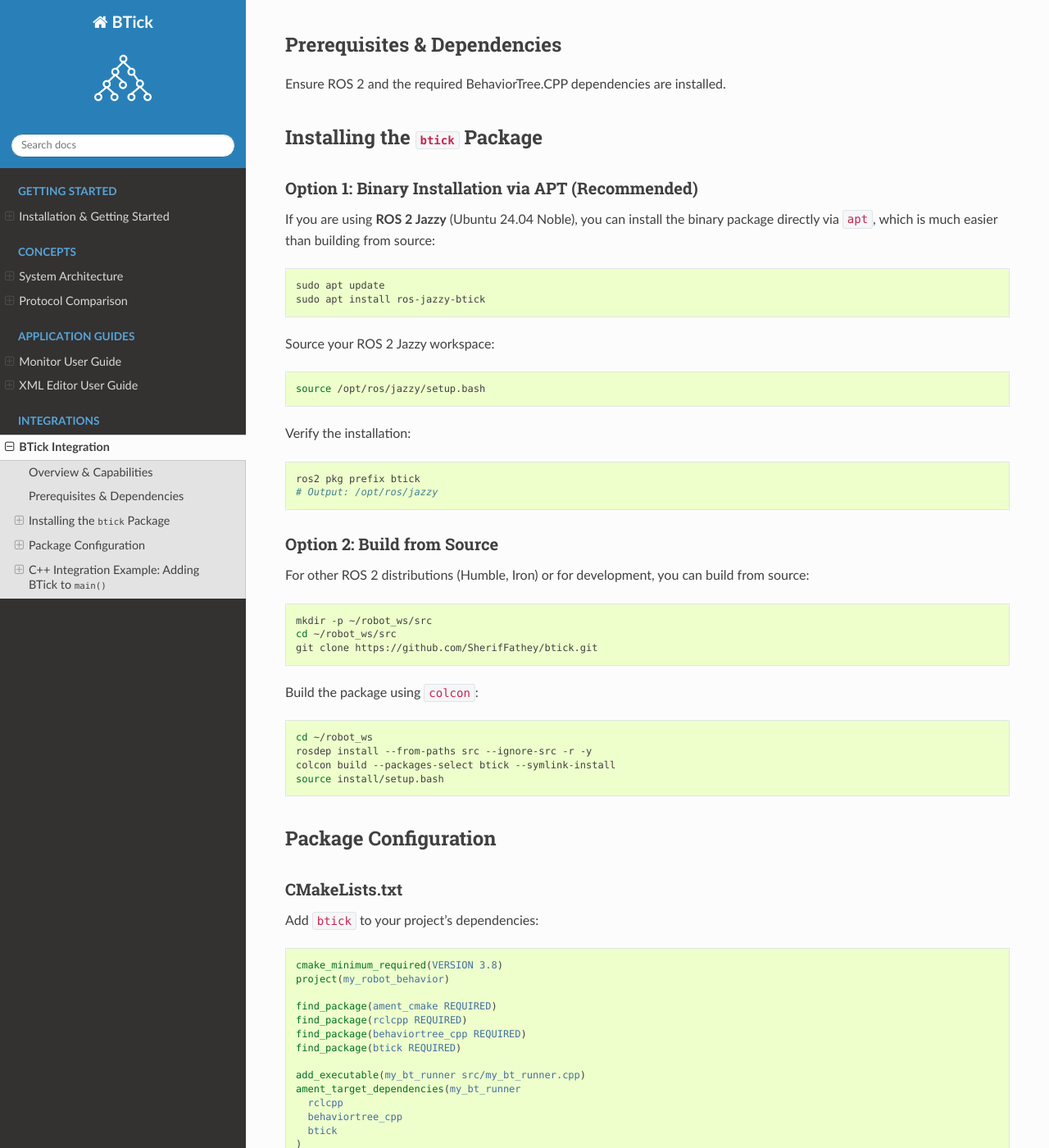
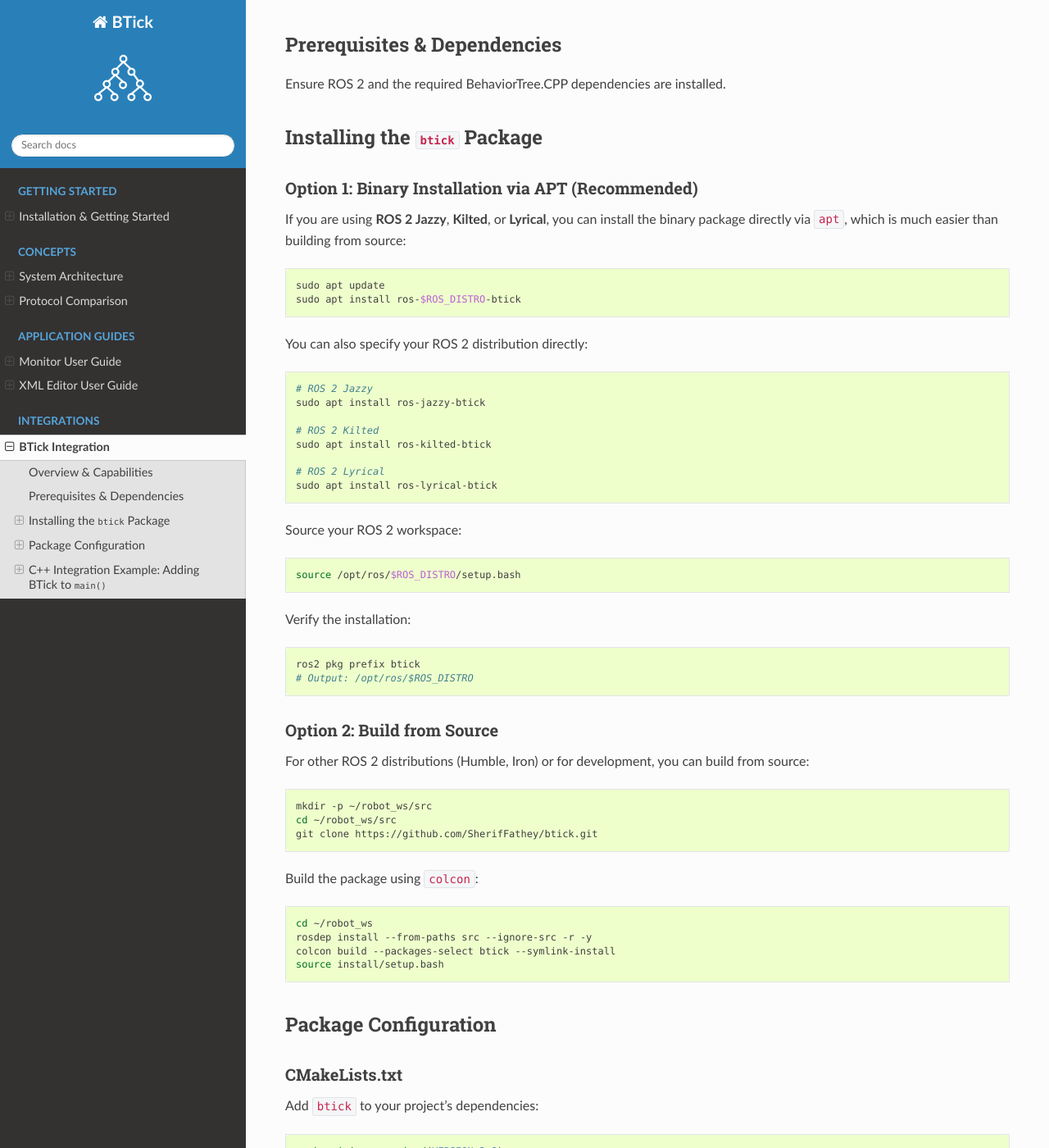
Before and after one commit to SherifFathey/btick_docs, a Sphinx documentation site: the page built from source/btick_Integration.rst, in a window 1280 px wide and 1400 px high, scrolled down 590 px. Shown: the whole window at 82% size. Built offline with Sphinx 7.4.7 and the Read the Docs theme 3.1.0, drawn with Linux system fonts in a browser that asks for light colours.

Commit message:
docs: update binary installation instructions to support Jazzy, Kilted, and Lyrical

```diff
--- a/source/btick_Integration.rst
+++ b/source/btick_Integration.rst
@@ -27,25 +27,38 @@ Installing the ``btick`` Package
 Option 1: Binary Installation via APT (Recommended)
 ----------------------------------------------------
 
-If you are using **ROS 2 Jazzy** (Ubuntu 24.04 Noble), you can install the binary package directly via ``apt``, which is much easier than building from source:
+If you are using **ROS 2 Jazzy**, **Kilted**, or **Lyrical**, you can install the binary package directly via ``apt``, which is much easier than building from source:
 
 .. code-block:: bash
 
    sudo apt update
-   sudo apt install ros-jazzy-btick
+   sudo apt install ros-$ROS_DISTRO-btick
 
-Source your ROS 2 Jazzy workspace:
+You can also specify your ROS 2 distribution directly:
 
 .. code-block:: bash
 
-   source /opt/ros/jazzy/setup.bash
+   # ROS 2 Jazzy
+   sudo apt install ros-jazzy-btick
+
+   # ROS 2 Kilted
+   sudo apt install ros-kilted-btick
+
+   # ROS 2 Lyrical
+   sudo apt install ros-lyrical-btick
+
+Source your ROS 2 workspace:
+
+.. code-block:: bash
+
+   source /opt/ros/$ROS_DISTRO/setup.bash
 
 Verify the installation:
 
 .. code-block:: bash
 
    ros2 pkg prefix btick
-   # Output: /opt/ros/jazzy
+   # Output: /opt/ros/$ROS_DISTRO
 
 Option 2: Build from Source
 ---------------------------
```
Also changed, not shown: README.md (+17 -0 lines).
